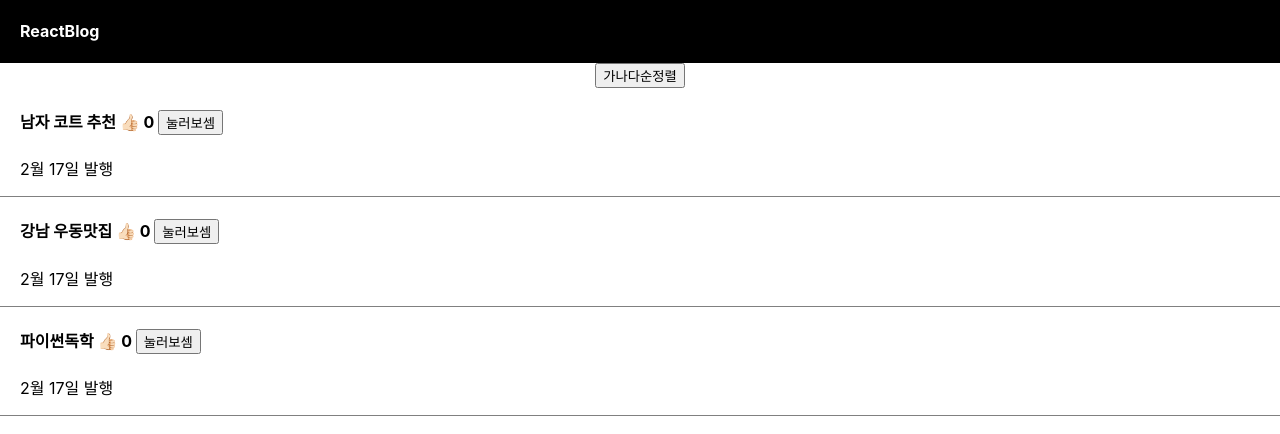
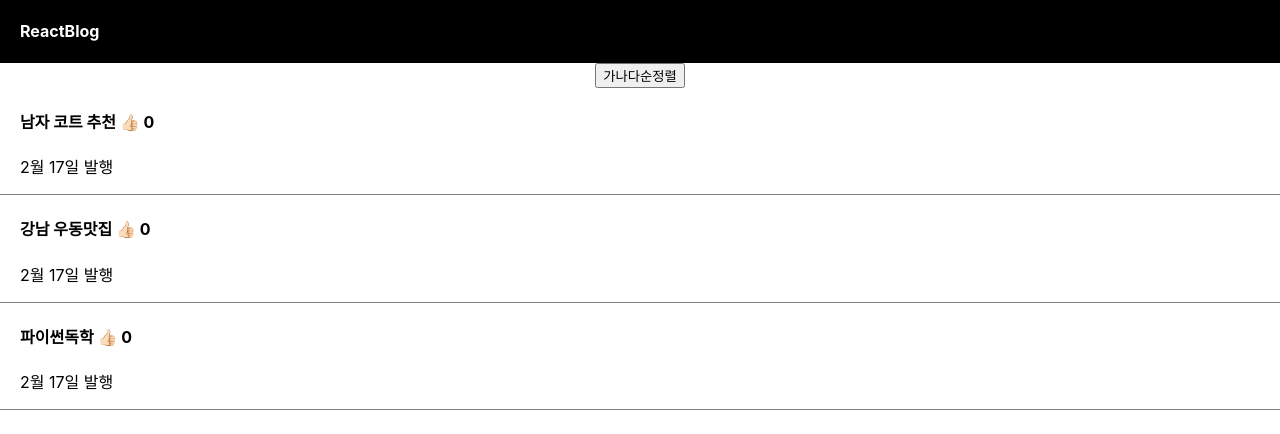
Before and after one commit to Gnu-Kenny/react-study, a React (Create React App) app: page / in a window 1280 px wide. Shown: the top 434 px of the page. Built offline with nearby package versions, Linux system fonts and the light colour scheme.

Commit message:
코드 리팩토링 및 글수정 버튼 이동
- 글수정 버튼을 목록에서 상세페이지로 이동

```diff
--- a/src/App.js
+++ b/src/App.js
@@ -5,66 +5,41 @@ import "./App.css";
 
 function App() {
   // 글 제목 state
-  let [postInfoList, setPostInfoList] = useState([
-    { idx: 0, title: "남자 코트 추천", like: 0 },
-    { idx: 1, title: "강남 우동맛집", like: 0 },
-    { idx: 2, title: "파이썬독학", like: 0 },
+  let [title, setTitle] = useState([
+    "남자 코트 추천",
+    "강남 우동맛집",
+    "파이썬독학",
   ]);
+
+  let [like, setLike] = useState([0, 0, 0]);
+
+  let [cursor, setCursor] = useState([false, false, false]);
 
   let [modal, setModal] = useState(false);
 
-  // 좋아요 클릭시 상태가 0,1로 변경되는 토글 함수
-  const toggleLike = (idx) => {
-    setPostInfoList(
-      postInfoList.map((post) => {
-        if (post.idx === idx) return { ...post, like: post.like === 0 ? 1 : 0 };
-        else return post;
-      })
-    );
+  // 좋아요 클릭시 개수가 1씩 증가
+  const sortPost = () => {
+    const copy = [...title];
+    copy.sort((a, b) => (a < b ? -1 : 1));
+    setTitle(copy);
   };
 
-  // 제목 변경 함수
-  const changeTitle = (idx, newTitle) => {
-    setPostInfoList(
-      postInfoList.map((post) => {
-        if (post.idx === idx) return { ...post, title: newTitle };
-        else return post;
-      })
-    );
+  // 좋아요 클릭시 개수가 1씩 증가
+  const countLike = (i) => {
+    let copy = [...like];
+    copy[i] += 1;
+    setLike(copy);
   };
 
-  const toggleModal = () => {
-    if (modal == true) setModal(false);
-    else setModal(true);
+  const findModalIndex = () => {
+    let id = 0;
+
+    cursor.map((c, i) => {
+      c == true ? (id = i) : null;
+    });
+
+    return id;
   };
-
-  // 글 태그
-  let postList = postInfoList.map((props) => (
-    <div className="list" key={props.idx}>
-      <h4
-        onClick={() => {
-          toggleModal();
-        }}
-      >
-        {props.title}{" "}
-        <span
-          onClick={() => {
-            toggleLike(props.idx);
-          }}
-        >
-          👍🏻 {props.like}{" "}
-        </span>
-        <button
-          onClick={() => {
-            changeTitle(props.idx, "여자 코트 추천");
-          }}
-        >
-          눌러보셈
-        </button>
-      </h4>
-      <p>2월 17일 발행</p>
-    </div>
-  ));
 
   return (
     <div className="App">
@@ -74,27 +49,64 @@ function App() {
 
       <button
         onClick={() => {
-          const copy = [...postInfoList];
-          copy.sort((a, b) => (a.title < b.title ? -1 : 1));
-          setPostInfoList(copy);
+          sortPost();
         }}
       >
         가나다순정렬
       </button>
 
-      <div>{postList}</div>
+      {title.map((t, i) => {
+        return (
+          <div className="list" key={i}>
+            <h4
+              onClick={(e) => {
+                setModal(!modal);
 
-      {modal == true ? <Modal /> : null}
+                let copy = [...cursor];
+                if (!modal == true) {
+                  // 상세 페이지 열었을때
+                  copy = copy.map((c, i) =>
+                    i == e.target.id ? (c = true) : (c = false)
+                  );
+                } else {
+                  copy.map(() => {
+                    return false;
+                  });
+                }
+                setCursor(copy);
+              }}
+              id={i}
+            >
+              {t}
+              <span onClick={() => countLike(i)}> 👍🏻 {like[i]} </span>
+            </h4>
+            <p>2월 17일 발행</p>
+          </div>
+        );
+      })}
+
+      {modal == true ? (
+        <Modal title={title} setTitle={setTitle} idx={findModalIndex()} />
+      ) : null}
     </div>
   );
 }
 
-function Modal() {
+function Modal(props) {
   return (
     <div className="modal">
-      <h4>제목</h4>
+      <h4>{props.title[props.idx]}</h4>
       <p>날짜</p>
       <p>상세내용</p>
+      <button
+        onClick={() => {
+          let copy = [...props.title];
+          copy[props.idx] = "여자 코트 추천";
+          props.setTitle(copy);
+        }}
+      >
+        글수정
+      </button>
     </div>
   );
 }
```
